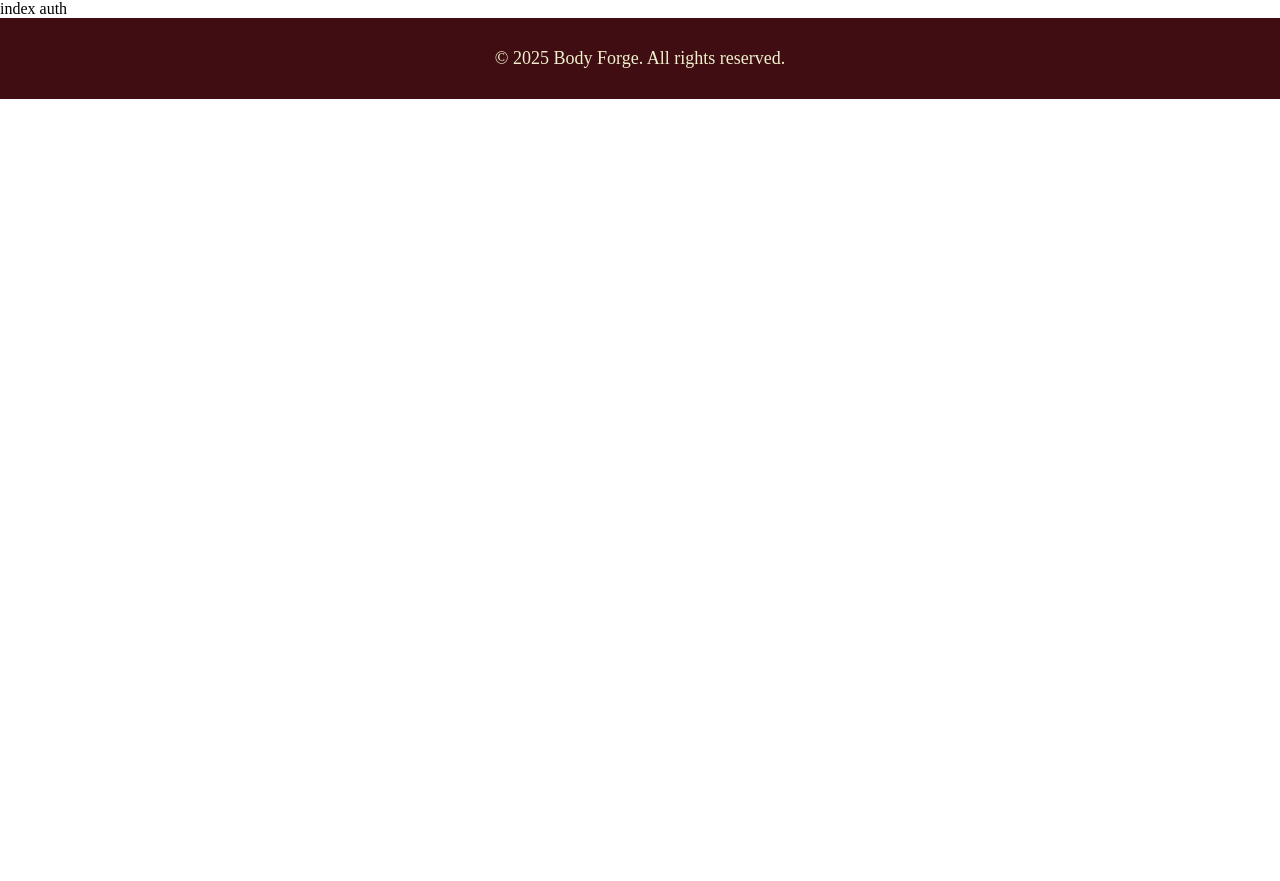
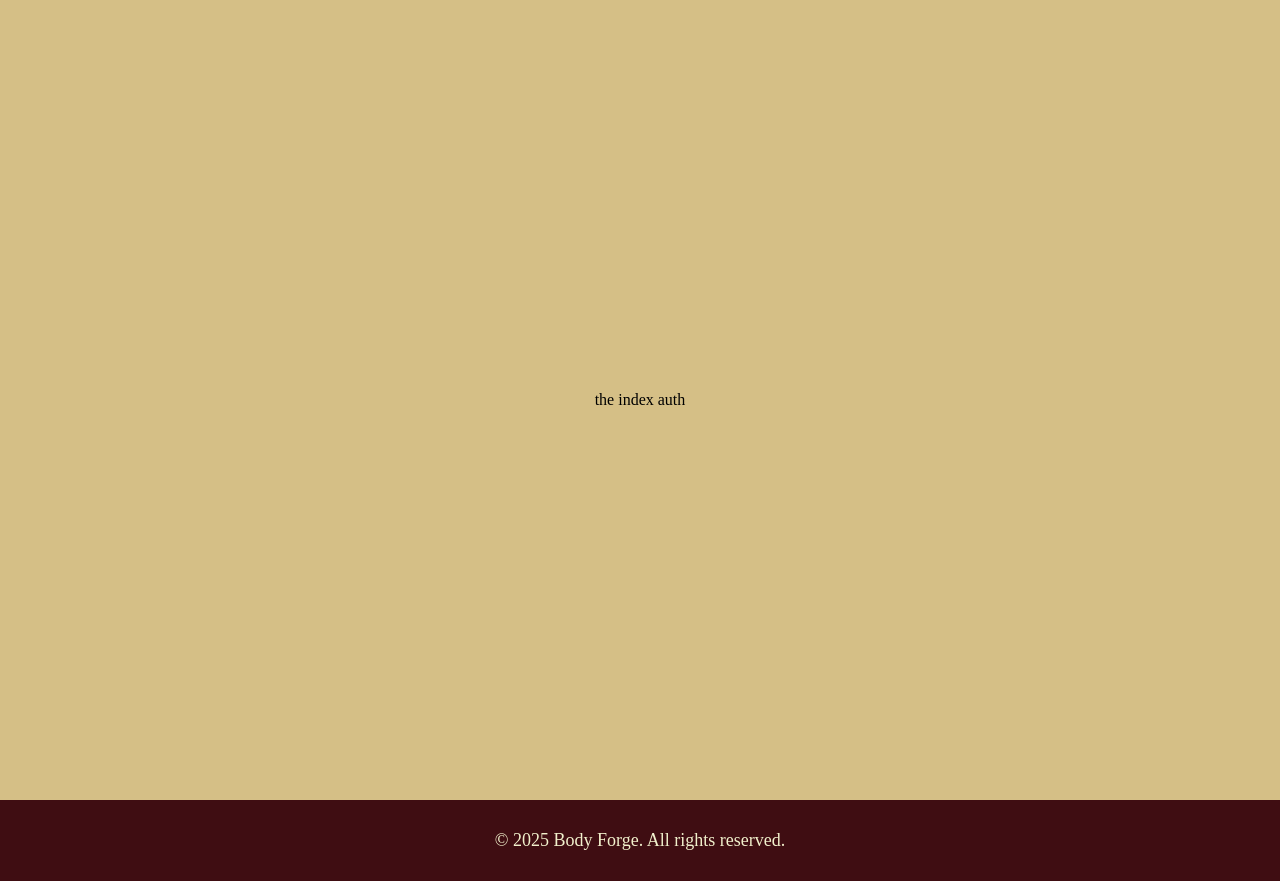
Before and after one commit to zlatin-r/body_forge, a Django app: template templates/common/index_auth.html in a window 1280 px wide. Shown: the part 97-978 px from the top of the page. Before the commit the page ends 196 px from the top, so only its background shows below. Run offline with Django 5.2, Linux system fonts and the light colour scheme; the template is opened without the code that fills it, so the values that code supplies are empty.

Commit message:
changes added

```diff
--- a/body_forge/accounts/views.py
+++ b/body_forge/accounts/views.py
@@ -19,7 +19,7 @@ class AppUserRegisterView(CreateView):
     model = UserModel
     form_class = AppUserCreationForm
     template_name = "accounts/user-register-page.html"
-    success_url = reverse_lazy("home")
+    success_url = reverse_lazy("index")
 
     def form_valid(self, form):
         response = super().form_valid(form)
--- a/templates/common/index_auth.html
+++ b/templates/common/index_auth.html
@@ -4,5 +4,9 @@
 {% block title %}Index Authenticated{% endblock %}
 
 {% block content %}
-    index auth
+    <div class="main-container">
+        <div class="content-container">
+            the index auth
+        </div>
+    </div>
 {% endblock %}
```
